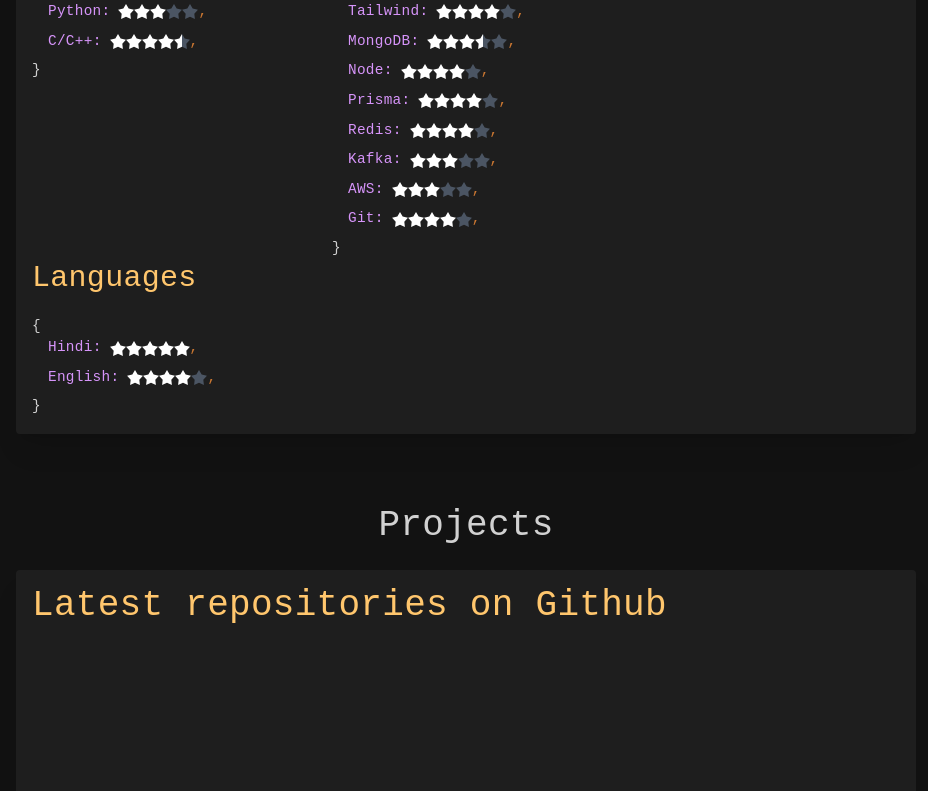
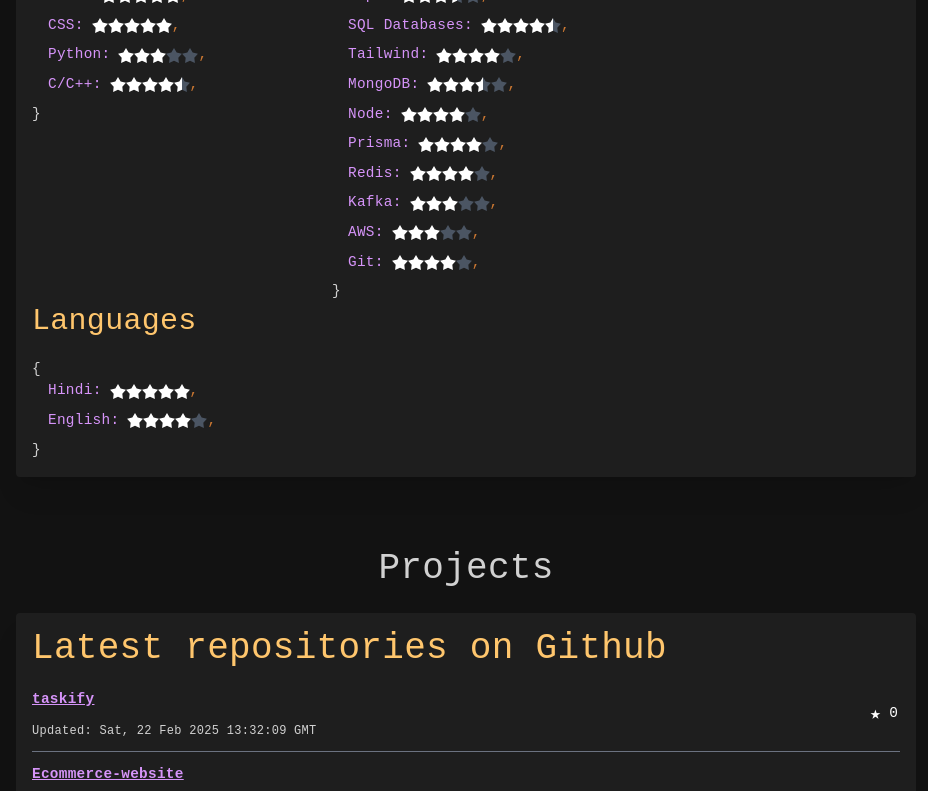
Before and after one commit to vikaskumar2500/portfolio, a Next.js app: page / in a window 1280 px wide. Shown: the part 2000-2791 px from the top of the page, without its empty margins (174-1102 px from the left). Built offline with nearby package versions, Linux system fonts and the light colour scheme; no server answers.

Commit message:
changes projects links

```diff
--- a/src/components/home/projects.component.tsx
+++ b/src/components/home/projects.component.tsx
@@ -1,29 +1,16 @@
 'use client'
 
-import { useAsync } from 'react-use'
 
-import siteConfig from '../../data/siteConfig'
 import { SubTitle, Title } from '@/components'
 import Link from 'next/link'
 import { useInView } from 'react-intersection-observer'
 import { useActiveSection } from '@/hooks/use-active-section'
 import { useEffect } from 'react'
+import { PROJECTSDATA } from '@/data/projectsData'
 
-const githubUrl = "https://api.github.com/users/vikaskumar2500/repos?type=owner&sort=updated&per_page=5&page=1"
 
 export const Projects = () => {
-  const state = useAsync(async () => {
-    const response = await fetch(githubUrl, {
-      method: "GET",
-      headers: {
-        "Content-Type": "application/json",
-      },
-    });
-    if (!response.ok) {
-      throw new Error("Network response was not ok");
-    }
-    return response.json();
-  }, []);
+
   const { ref, inView } = useInView({ threshold: 0.2 })
   const { activeSection, setActiveSection } = useActiveSection()
 
@@ -31,7 +18,6 @@
     if (inView) setActiveSection('projects')
   }, [inView, activeSection])
 
-  const { loading, error, value: repositories } = state
 
   return (
     <section
@@ -49,26 +35,8 @@
           <SubTitle className="text-2xl md:text-4xl">
             Latest repositories on Github
           </SubTitle>
-          {loading && (
-            <div className="flex h-[380px] w-full items-center justify-center">
-              <span className="loading loading-ring h-[75px] w-[75px]"></span>
-            </div>
-          )}
-          {!loading && error && (
-            <div className="flex h-[380px] w-full items-center justify-center">
-              Check
-              <a
-                href={siteConfig.social.github}
-                className="mx-2 cursor-pointer text-declaration underline"
-                target="_blank"
-              >
-                my Github profile
-              </a>
-              for more details
-            </div>
-          )}
-          {!loading &&
-            repositories?.map?.((repository: any) => (
+
+          {PROJECTSDATA?.map?.((repository: any) => (
             <div
               className="mb-3 flex w-full items-center justify-between  border-b border-gray-500 pb-3"
               key={repository.html_url}
--- /dev/null
+++ b/src/data/projectsData.ts
@@ -0,0 +1,101 @@
+export const PROJECTSDATA = [
+  {
+    id: 937146677,
+    node_id: 'R_kgDON9u5NQ',
+    name: 'taskify',
+    full_name: 'vikaskumar2500/taskify',
+    private: false,
+
+    html_url: 'https://github.com/vikaskumar2500/taskify',
+    description: null,
+    fork: false,
+    url: 'https://api.github.com/repos/vikaskumar2500/taskify',
+    created_at: '2025-02-22T12:57:22Z',
+    updated_at: '2025-02-22T13:32:09Z',
+    pushed_at: '2025-02-22T13:32:06Z',
+
+    homepage: null,
+    size: 499,
+    stargazers_count: 0,
+  },
+
+  {
+    id: 854985893,
+    node_id: 'R_kgDOMvYMpQ',
+    name: 'Ecommerce-website',
+    full_name: 'vikaskumar2500/Ecommerce-website',
+    private: false,
+
+    html_url: 'https://github.com/vikaskumar2500/Ecommerce-website',
+    description: 'Ecommerce website with full functionality',
+    fork: false,
+    url: 'https://api.github.com/repos/vikaskumar2500/Ecommerce-website',
+    created_at: '2024-09-10T05:25:33Z',
+    updated_at: '2024-09-28T10:41:23Z',
+    pushed_at: '2024-09-28T10:41:19Z',
+
+    homepage: null,
+    size: 4406,
+    stargazers_count: 0,
+  },
+  {
+    id: 848330900,
+    node_id: 'R_kgDOMpCAlA',
+    name: 'weather-app',
+    full_name: 'vikaskumar2500/weather-app',
+    private: false,
+
+    html_url: 'https://github.com/vikaskumar2500/weather-app',
+    description: null,
+    fork: false,
+    url: 'https://api.github.com/repos/vikaskumar2500/weather-app',
+
+    created_at: '2024-08-27T15:08:06Z',
+    updated_at: '2024-09-06T19:20:04Z',
+    pushed_at: '2024-08-27T18:51:44Z',
+    git_url: 'git://github.com/vikaskumar2500/weather-app.git',
+    clone_url: 'https://github.com/vikaskumar2500/weather-app.git',
+    svn_url: 'https://github.com/vikaskumar2500/weather-app',
+    homepage: 'https://weather-app-gamma-lilac-90.vercel.app',
+    size: 117,
+    stargazers_count: 0,
+    language: 'TypeScript',
+    forks_count: 0,
+    visibility: 'public',
+    forks: 0,
+    open_issues: 0,
+    default_branch: 'main',
+  },
+  {
+    id: 852056087,
+    node_id: 'R_kgDOMslYFw',
+    name: 'weather-rn-app',
+    full_name: 'vikaskumar2500/weather-rn-app',
+    private: false,
+
+    html_url: 'https://github.com/vikaskumar2500/weather-rn-app',
+    description: null,
+    fork: false,
+    url: 'https://api.github.com/repos/vikaskumar2500/weather-rn-app',
+
+    created_at: '2024-09-04T06:36:07Z',
+    updated_at: '2024-09-05T09:30:27Z',
+    pushed_at: '2024-09-05T09:30:18Z',
+    git_url: 'git://github.com/vikaskumar2500/weather-rn-app.git',
+    ssh_url: 'git@github.com:vikaskumar2500/weather-rn-app.git',
+    clone_url: 'https://github.com/vikaskumar2500/weather-rn-app.git',
+    svn_url: 'https://github.com/vikaskumar2500/weather-rn-app',
+    homepage: null,
+    size: 336,
+    stargazers_count: 0,
+    watchers_count: 0,
+    language: 'TypeScript',
+
+    forks_count: 0,
+    visibility: 'public',
+    forks: 0,
+    open_issues: 0,
+    watchers: 0,
+    default_branch: 'main',
+  },
+]
--- a/src/data/siteConfig.ts
+++ b/src/data/siteConfig.ts
@@ -9,8 +9,10 @@
   ] as string[],
   authorName: 'Vikas Kumar',
   githubUsername: 'vikaskumar2500',
-  authorDescription: `Hi, I'm Vikas, a passionate software engineer with a strong foundation in mathematics, data structures, algorithms, and web development. I have worked as a frontend developer from June 2023 to June 2024, during which I built comprehensive expertise in both web and app development.
-I have a keen interest in functional programming, serverless architectures, and leveraging cloud platforms to build scalable and efficient applications. Currently, I'm seeking a frontend developer role where I can apply my technical skills and innovative mindset to create impactful solutions.`,
+
+  authorDescription: `Hi, I’m Vikas — a dedicated software engineer with a solid foundation in mathematics, data structures, algorithms, and modern web development. From June 2023 to June 2024, I worked as a frontend developer, gaining hands-on experience in building robust and user-friendly web and mobile applications.
+
+My interests lie in functional programming, serverless architectures, and cloud platforms, where I enjoy designing scalable, efficient, and maintainable solutions. I’m currently seeking a developer role that allows me to leverage my technical expertise and creative problem-solving skills to contribute to meaningful and impactful projects.`,
   details: {
     name: 'Vikas Kumar',
     birthDate: '2000-05-02',
@@ -55,8 +57,7 @@
     {
       company: 'Above Edge Tech Solutions Private Limited',
       companyIcon: 'AETSPL.png',
-      date: 'June 2023 - June 2024',
-      duration: '1 year',
+      date: 'Jun 2023 - Jun 2024',
       location: 'Jaipur, India',
       occupation: 'Frontend Engineer',
       description: `Developed a Fintech B2B platform that streamlines the conversion of offline data into an online system for seamless, daily updates. The platform enables business partners to independently apply for loans on behalf of their customers, automating key processes and reducing manual effort. This system also includes features for secure data handling, real-time updates, and enhanced transparency in loan applications and approvals.`,
@@ -79,7 +80,7 @@
     linkedin: 'https://www.linkedin.com/in/vikas-kumar25/',
     github: 'https://github.com/vikaskumar2500',
     email: 'vikas.nits8084@gmail.com',
-    leetcode: '',
+    leetcode: 'https://leetcode.com/u/vikaskumar0205/',
   },
   siteUrl: 'https://devvikas.info/',
   background_color: '#000',
```
Lines whose indentation alone changed are shown as unchanged.
